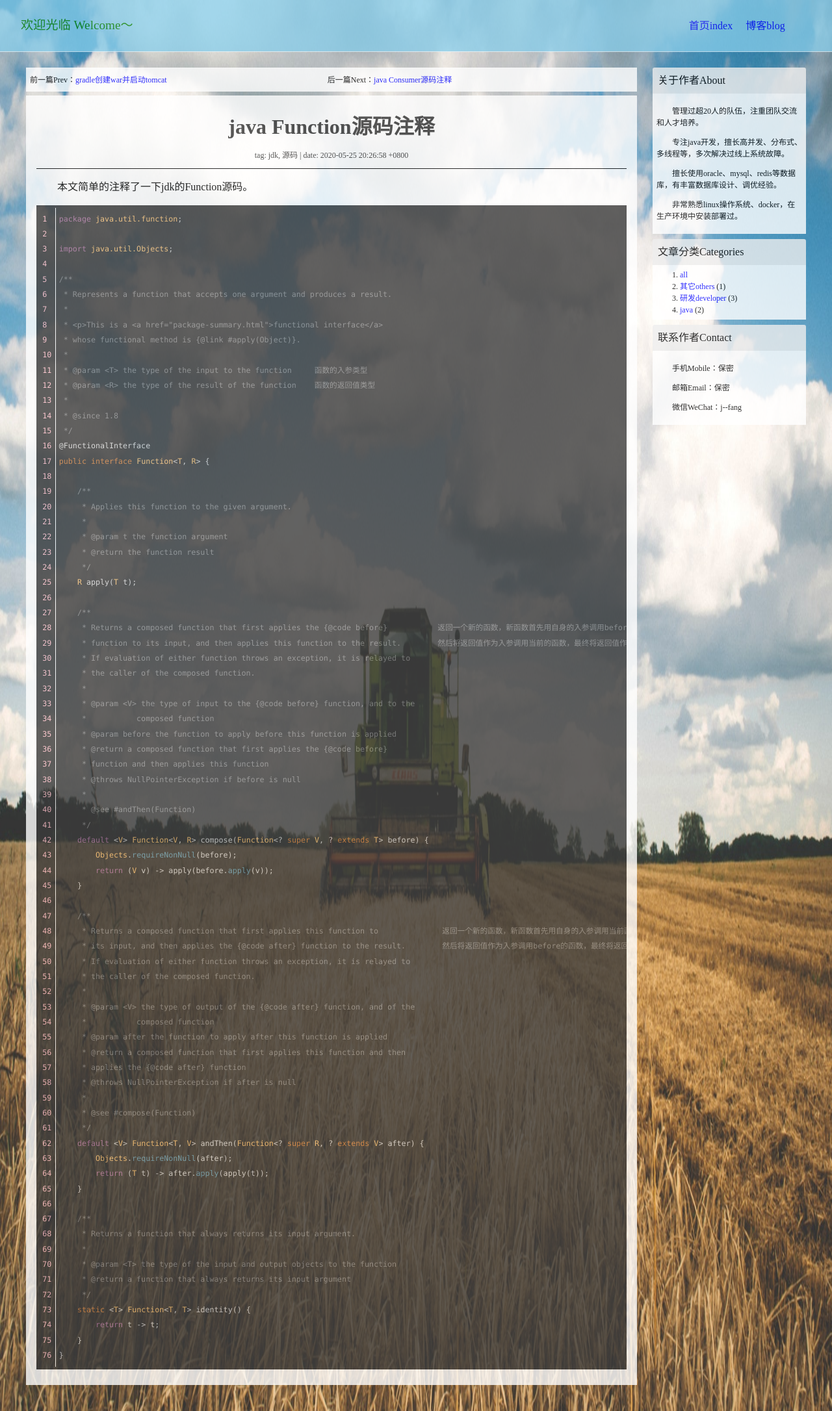
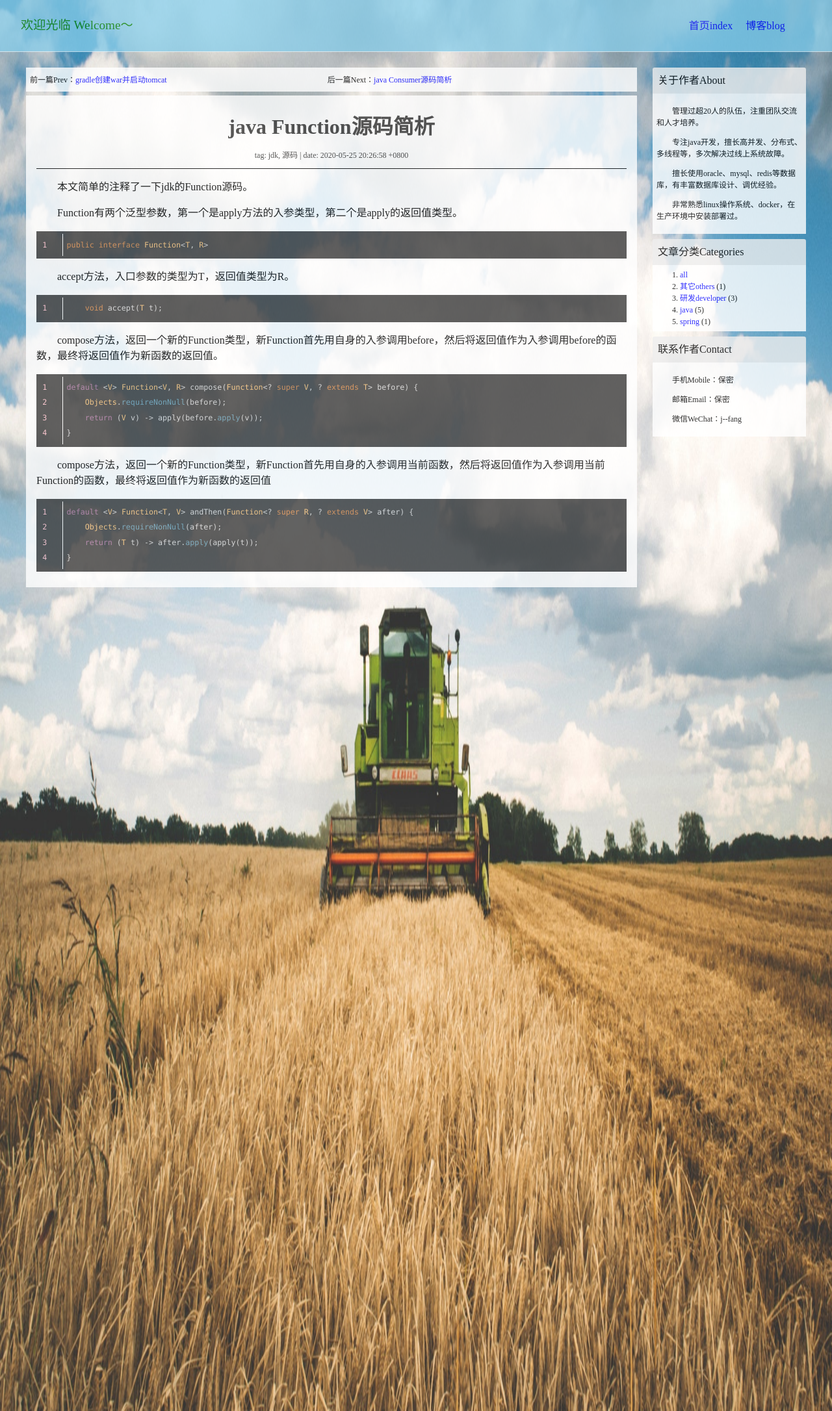
Before and after one commit to jarring/blogs-misc, a Jekyll site: the page built from _posts/2020-05-25-java.util.function.Function.md, in a window 1280 px wide. Shown: the whole page at 65% size. Built offline with Jekyll 4.4.1, drawn with Linux system fonts in a browser that asks for light colours.

Commit message:
java集合

```diff
--- a/_posts/2020-05-25-java.util.function.Function.md
+++ b/_posts/2020-05-25-java.util.function.Function.md
@@ -1,89 +1,36 @@
 ---
 layout: article
-title: java Function源码注释
+title: java Function源码简析
 date: 2020-05-25 20:26:58 +0800
 categories: java
 tags: jdk 源码
 ---
 本文简单的注释了一下jdk的Function源码。
 
+Function有两个泛型参数，第一个是apply方法的入参类型，第二个是apply的返回值类型。
 
 {% highlight java linenos %}
-package java.util.function;
+public interface Function<T, R>
+{% endhighlight %}
 
-import java.util.Objects;
+accept方法，入口参数的类型为T，返回值类型为R。
+{% highlight java linenos %}
+    void accept(T t);
+{% endhighlight %}
 
-/**
- * Represents a function that accepts one argument and produces a result.
- *
- * <p>This is a <a href="package-summary.html">functional interface</a>
- * whose functional method is {@link #apply(Object)}.
- *
- * @param <T> the type of the input to the function     函数的入参类型
- * @param <R> the type of the result of the function    函数的返回值类型
- *
- * @since 1.8
- */
-@FunctionalInterface
-public interface Function<T, R> {
+compose方法，返回一个新的Function类型，新Function首先用自身的入参调用before，然后将返回值作为入参调用before的函数，最终将返回值作为新函数的返回值。
+{% highlight java linenos %}
+default <V> Function<V, R> compose(Function<? super V, ? extends T> before) {
+    Objects.requireNonNull(before);
+    return (V v) -> apply(before.apply(v));
+}
+{% endhighlight %}
 
-    /**
-     * Applies this function to the given argument.
-     *
-     * @param t the function argument
-     * @return the function result
-     */
-    R apply(T t);
 
-    /**
-     * Returns a composed function that first applies the {@code before}           返回一个新的函数，新函数首先用自身的入参调用before，
-     * function to its input, and then applies this function to the result.        然后将返回值作为入参调用当前的函数，最终将返回值作为新函数的返回值。
-     * If evaluation of either function throws an exception, it is relayed to
-     * the caller of the composed function.
-     *
-     * @param <V> the type of input to the {@code before} function, and to the
-     *           composed function
-     * @param before the function to apply before this function is applied
-     * @return a composed function that first applies the {@code before}
-     * function and then applies this function
-     * @throws NullPointerException if before is null
-     *
-     * @see #andThen(Function)
-     */
-    default <V> Function<V, R> compose(Function<? super V, ? extends T> before) {
-        Objects.requireNonNull(before);
-        return (V v) -> apply(before.apply(v));
-    }
-
-    /**
-     * Returns a composed function that first applies this function to              返回一个新的函数，新函数首先用自身的入参调用当前函数，
-     * its input, and then applies the {@code after} function to the result.        然后将返回值作为入参调用before的函数，最终将返回值作为新函数的返回值。
-     * If evaluation of either function throws an exception, it is relayed to
-     * the caller of the composed function.
-     *
-     * @param <V> the type of output of the {@code after} function, and of the
-     *           composed function
-     * @param after the function to apply after this function is applied
-     * @return a composed function that first applies this function and then
-     * applies the {@code after} function
-     * @throws NullPointerException if after is null
-     *
-     * @see #compose(Function)
-     */
-    default <V> Function<T, V> andThen(Function<? super R, ? extends V> after) {
-        Objects.requireNonNull(after);
-        return (T t) -> after.apply(apply(t));
-    }
-
-    /**
-     * Returns a function that always returns its input argument.
-     *
-     * @param <T> the type of the input and output objects to the function
-     * @return a function that always returns its input argument
-     */
-    static <T> Function<T, T> identity() {
-        return t -> t;
-    }
+compose方法，返回一个新的Function类型，新Function首先用自身的入参调用当前函数，然后将返回值作为入参调用当前Function的函数，最终将返回值作为新函数的返回值
+{% highlight java linenos %}
+default <V> Function<T, V> andThen(Function<? super R, ? extends V> after) {
+    Objects.requireNonNull(after);
+    return (T t) -> after.apply(apply(t));
 }
-
 {% endhighlight %}
--- a/_sass/hilight.scss
+++ b/_sass/hilight.scss
@@ -25,7 +25,7 @@
 }
 
 .highlight table td:first-child {
-  width: auto;
+  width: 3.5em;
 }
 
 .highlight table pre {
@@ -37,8 +37,9 @@
 }
 
 .highlight .err {
-  color: #151515;
-  background-color: #ac4142;
+  //color: #151515;
+  //background-color: #ac4142;
+  color: #f12023;
 }
 
 .highlight .c,
```
Also changed, not shown: _posts/2020-05-25-java.util.function.Consumer.md (+14 -29 lines), _posts/2020-05-26-java.util.Iterable.md (added, +37 -0 lines), _posts/2020-05-26-java.util.Iterator.md (added, +24 -0 lines), _posts/2020-05-26-java.util.Map.md (added, +267 -0 lines), _posts/2020-05-26-spring-multidb.md (added, +127 -0 lines).
